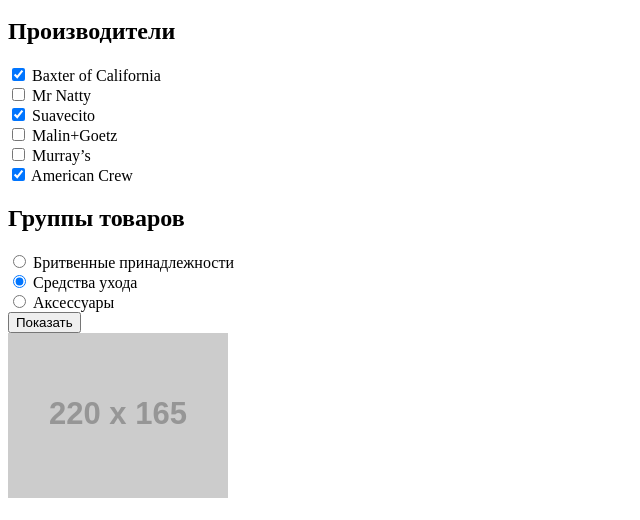
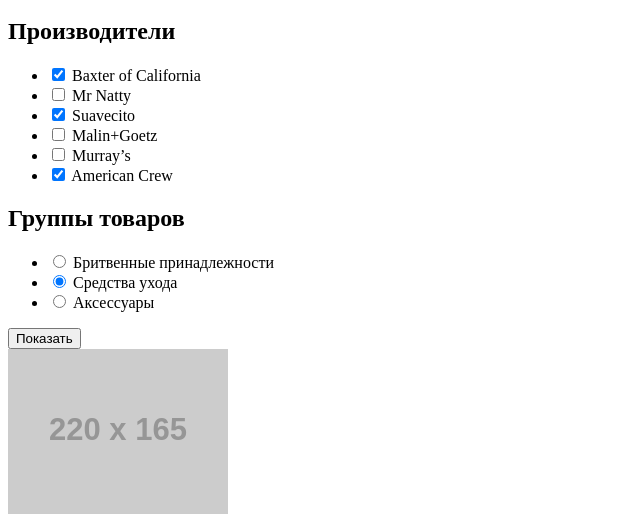
Before and after one commit to sergesemenov/123158-barbershop, a plain HTML site: page catalog.html in a window 1280 px wide. Shown: the part 276-796 px from the top of the page, without its empty margins (0-640 px from the left). Drawn offline with Linux system fonts and the light colour scheme; placeholder pictures from the web are drawn by us.

Commit message:
Обернул фильтры в неупорядоченный список, убрал br

```diff
--- a/catalog.html
+++ b/catalog.html
@@ -54,38 +54,51 @@
 
 			  		<div class="manufacturer">
 				  		<h2>Производители</h2>
-				  			<label>
-				  				<input type="checkbox" name="baxter" checked> Baxter of California
-				  			</label><br>
-				  			<label>
-				  				<input type="checkbox" name="natty"> Mr Natty
-				  			</label><br>
-				  			<label>
-				  				<input type="checkbox" name="suavecito" checked> Suavecito
-				  			</label><br>
-				  			<label>
-				  				<input type="checkbox" name="malin"> Malin+Goetz
-				  			</label><br>
-				  			<label>
-				  				<input type="checkbox" name="murray"> Murray’s
-				  			</label><br>
-				  			<label>
-				  				<input type="checkbox" name="american" checked> American Crew
-				  			</label>
+							<ul>
+								<li>
+									<input type="checkbox" name="baxter" id="baxter" checked>
+									<label for="baxter">Baxter of California</label>
+								</li>
+								<li>
+									<input type="checkbox" name="natty" id="natty">
+									<label for="natty">Mr Natty</label>
+								</li>
+								<li>
+									<input type="checkbox" name="suavecito" id="suavecito" checked>
+									<label for="suavecito">Suavecito</label>
+								</li>
+								<li>
+									<input type="checkbox" name="malin"" id="malin">
+									<label for="malin"">Malin+Goetz</label>
+								</li>
+								<li>
+									<input type="checkbox" name="murray" id="murray">
+									<label for="murray">Murray’s</label>
+								</li>
+								<li>
+									<input type="checkbox" name="american" id="american" checked>
+									<label for="american">American Crew</label>
+								</li>
+							</ul>
 			  		</div>
 
 					<div class="groups-goods">
 						<h2>Группы товаров</h2>
-						<label>
-			  				<input type="radio" name="groups-goods" value="shaving"> Бритвенные принадлежности
-			  			</label><br>
-			  			<label>
-			  				<input type="radio" name="groups-goods" value="care" checked> Средства ухода
-			  			</label><br>
-			  			<label>
-			  				<input type="radio" name="groups-goods" value="accessories"> Аксессуары
-			  			</label><br>
 
+						<ul>
+							<li>
+								<input type="radio" name="groups-goods" id="shaving" value="shaving">
+								<label for="shaving">Бритвенные принадлежности</label>
+							</li>
+							<li>
+								<input type="radio" name="groups-goods" id="care" value="care" checked>
+								<label for="care">Средства ухода</label>
+							</li>
+							<li>
+								<input type="radio" name="groups-goods" id="accessories" value="accessories">
+								<label for="accessories">Аксессуары</label>
+							</li>
+						</ul>
 						<button type="submit">Показать</button>
 					</div>
 
```
